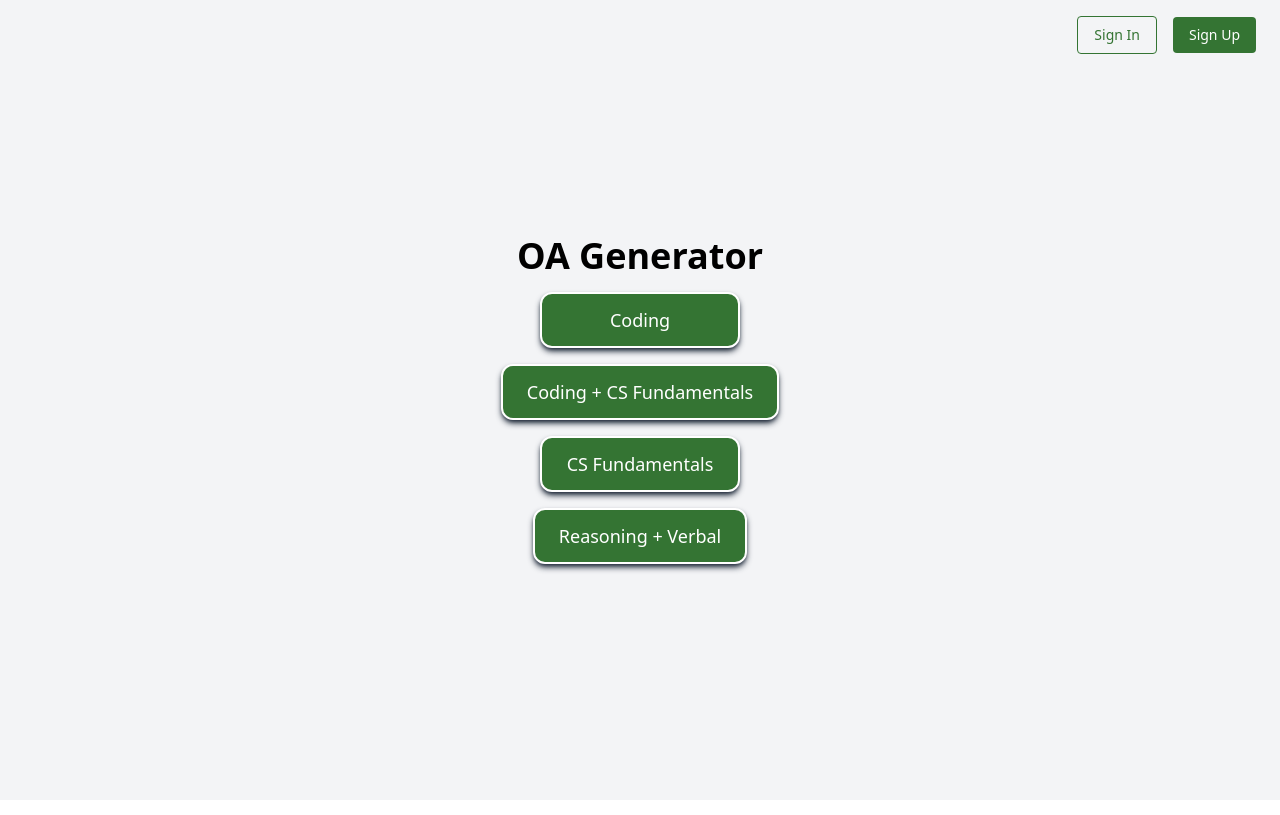
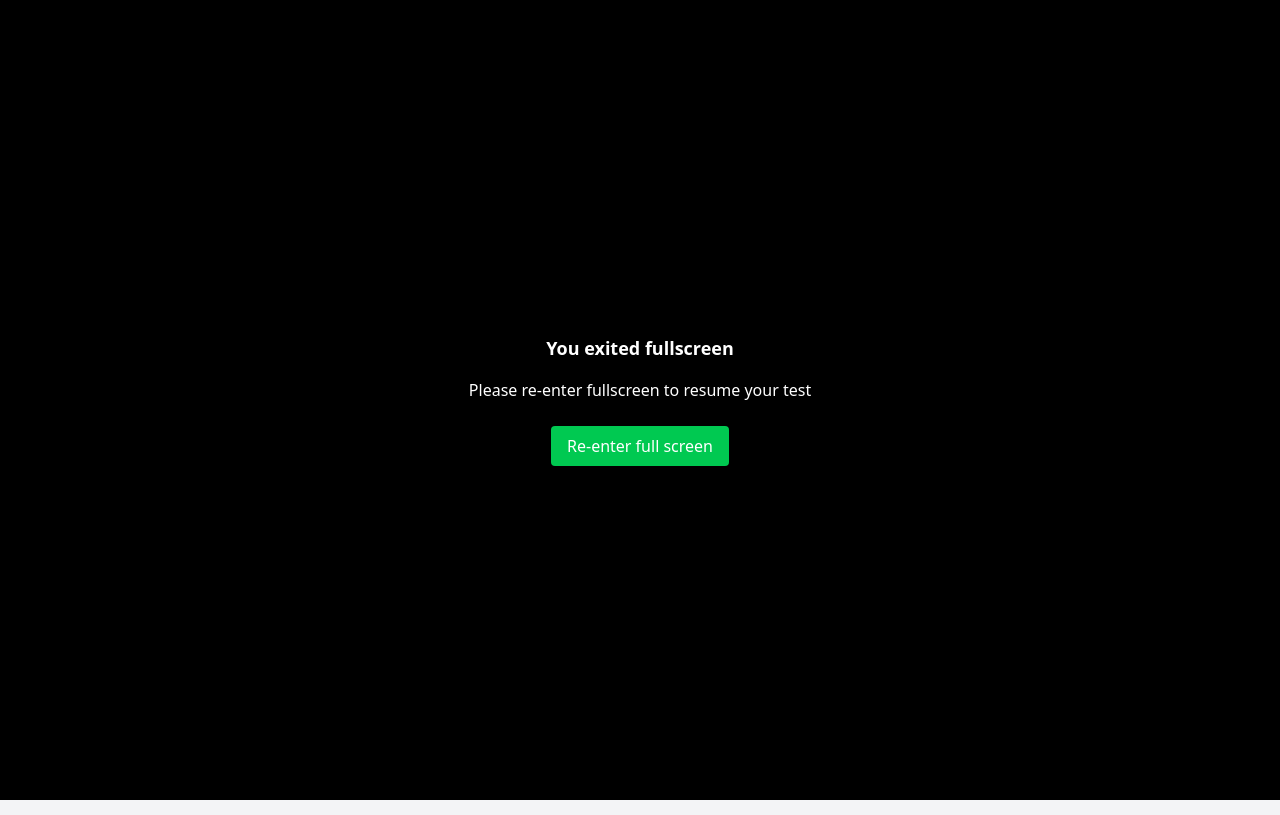
Before and after one commit to shrutisaini01/OA-Generator, a React app in the folder client/oa_frontend/: page /coding/development in a window 1280 px wide. Before the commit this address led to /. Built offline with nearby package versions, Linux system fonts and the light colour scheme; the HTML template or start-up script is replaced by a standard one.

Commit message:
newcode30june

```diff
--- a/client/oa_frontend/src/App.jsx
+++ b/client/oa_frontend/src/App.jsx
@@ -8,6 +8,8 @@ import SignIn from './pages/Signin';
 import SignUp from './pages/Signup';
 import StartTest from './pages/StartTest';
 import DSATestPage from './pages/DSATestPage';
+import DevTestPage from './pages/DevTestPage';
+import MLTestPage from './pages/MLTestPage';
 
 function App() {
   return (
@@ -22,6 +24,8 @@ function App() {
         <Route path="/signup" element={<SignUp />} />
         <Route path="/starttest" element={<StartTest />} />
         <Route path="/coding/dsa" element={<DSATestPage />} />
+        <Route path="/coding/development" element={<DevTestPage />} />
+        <Route path="/coding/machine_learning" element={<DevTestPage />} />
         <Route path="*" element={<Navigate to="/" replace />} />
       </Routes>
     </BrowserRouter>
--- /dev/null
+++ b/client/oa_frontend/src/pages/DevTestPage.jsx
@@ -0,0 +1,86 @@
+import { useState, useEffect } from 'react';
+import { useNavigate } from 'react-router-dom';
+import TestLayout from '../components/TestLayout';
+
+const DevTestPage = () => {
+    const [violation, setViolations] = useState(0);
+    const [isFullscreen, setIsFullscreen] = useState(!!document.fullscreenElement);
+    const [userCode, setUserCode] = useState('');
+    const navigate = useNavigate();
+
+    const question = {
+        title: "Create a Button Click Counter",
+        description: `Build a simple webpage feature using JavaScript.
+
+      Your task is to write a function that adds a button to the page. When the button is clicked, it should update a counter on the screen showing how many times it has been clicked.
+
+      **Example behavior:**
+      - When the page loads, it should display a button labeled "Click Me!" and a counter starting at 0.
+      - When the user clicks the button, the counter should increment and display the new count.`,
+        constraints: `- Do not use any external libraries like jQuery.
+      - Use plain HTML, CSS (optional), and JavaScript only.
+      - You may assume the HTML file is already linked to your JavaScript.`,
+        starterCode: `// You can use this starter structure:
+      document.addEventListener('DOMContentLoaded', function () {
+        // Your code here
+      });`
+      };
+
+
+  useEffect(() => {
+    const handleFullScreenChange = () => {
+      const fullScreenMode = !!document.fullscreenElement;
+      setIsFullscreen(fullScreenMode);
+      if (!fullScreenMode) {
+        const newCount = violation + 1;
+        setViolations(newCount);
+        alert(`You exited fullscreen! Violation count: ${newCount}/3`);
+        if (newCount >= 3) {
+          alert("Violations exceeded! Your test is disqualified!");
+          navigate("/coding");
+        }
+      }
+    };
+    document.addEventListener('fullscreenchange', handleFullScreenChange);
+    return () => document.removeEventListener('fullscreenchange', handleFullScreenChange);
+  }, [violation, navigate]);
+
+  const requestFullScreen = () => {
+    const element = document.documentElement;
+    if (element.requestFullscreen) element.requestFullscreen();
+    else if (element.webkitRequestFullscreen) element.webkitRequestFullscreen();
+    else if (element.msRequestFullscreen) element.msRequestFullscreen();
+  };
+
+  return (
+    <TestLayout>
+      <h2 className="text-xl font-semibold text-blue-600 mb-4">{question.title}</h2>
+      <pre className="whitespace-pre-wrap text-gray-700 mb-4">{question.description}</pre>
+      <p className="text-sm font-semibold">Constraints:</p>
+      <pre className="bg-gray-100 p-3 rounded mb-4 text-sm">{question.constraints}</pre>
+
+      <label className="block font-semibold mb-2">Your Code:</label>
+      <textarea
+        value={userCode}
+        onChange={e => setUserCode(e.target.value)}
+        placeholder={question.starterCode}
+        className="w-full h-64 p-3 border-2 border-gray-300 rounded font-mono text-sm"
+      />
+
+      {!isFullscreen && (
+        <div className="absolute inset-0 bg-black bg-opacity-50 text-white flex flex-col items-center justify-center z-50">
+          <p className="font-semibold text-lg mb-4">You exited fullscreen</p>
+          <p className="mb-6">Please re-enter fullscreen to resume your test</p>
+          <button
+            className="px-4 py-2 bg-green-500 rounded hover:bg-green-600"
+            onClick={requestFullScreen}
+          >
+            Re-enter full screen
+          </button>
+        </div>
+      )}
+    </TestLayout>
+  );
+}
+
+export default DevTestPage;
--- /dev/null
+++ b/client/oa_frontend/src/pages/MLTestPage.jsx
@@ -0,0 +1,99 @@
+import { useState, useEffect } from 'react';
+import { useNavigate } from 'react-router-dom';
+import TestLayout from '../components/TestLayout';
+
+const MLTestPage = () => {
+        const [violation, setViolations] = useState(0);
+        const [isFullscreen, setIsFullscreen] = useState(!!document.fullscreenElement);
+        const [userCode, setUserCode] = useState('');
+        const navigate = useNavigate();
+
+        const question = {
+            title: "Linear Regression Implementation",
+            description: `Implement a simple linear regression model using Python.
+
+          Given a dataset of input values (X) and output values (y), calculate the slope (m) and intercept (b) for the line of best fit using the least squares method.
+
+          **Example:**
+          Input:
+          X = [1, 2, 3, 4, 5]
+          y = [2, 4, 5, 4, 5]
+
+          Output:
+          Slope (m): ~0.6
+          Intercept (b): ~2.2`,
+            constraints: `- Do not use external ML libraries like scikit-learn.
+          - Use basic Python (NumPy is allowed).
+          - Show your final m and b values.`,
+            starterCode: `import numpy as np
+
+          def linear_regression(X, y):
+              # Your code here
+              return m, b
+
+          X = np.array([1, 2, 3, 4, 5])
+          y = np.array([2, 4, 5, 4, 5])
+
+          m, b = linear_regression(X, y)
+          print("Slope (m):", m)
+          print("Intercept (b):", b)`
+          };
+
+
+  useEffect(() => {
+    const handleFullScreenChange = () => {
+      const fullScreenMode = !!document.fullscreenElement;
+      setIsFullscreen(fullScreenMode);
+      if (!fullScreenMode) {
+        const newCount = violation + 1;
+        setViolations(newCount);
+        alert(`You exited fullscreen! Violation count: ${newCount}/3`);
+        if (newCount >= 3) {
+          alert("Violations exceeded! Your test is disqualified!");
+          navigate("/coding");
+        }
+      }
+    };
+    document.addEventListener('fullscreenchange', handleFullScreenChange);
+    return () => document.removeEventListener('fullscreenchange', handleFullScreenChange);
+  }, [violation, navigate]);
+
+  const requestFullScreen = () => {
+    const element = document.documentElement;
+    if (element.requestFullscreen) element.requestFullscreen();
+    else if (element.webkitRequestFullscreen) element.webkitRequestFullscreen();
+    else if (element.msRequestFullscreen) element.msRequestFullscreen();
+  };
+
+  return (
+    <TestLayout>
+      <h2 className="text-xl font-semibold text-blue-600 mb-4">{question.title}</h2>
+      <pre className="whitespace-pre-wrap text-gray-700 mb-4">{question.description}</pre>
+      <p className="text-sm font-semibold">Constraints:</p>
+      <pre className="bg-gray-100 p-3 rounded mb-4 text-sm">{question.constraints}</pre>
+
+      <label className="block font-semibold mb-2">Your Code:</label>
+      <textarea
+        value={userCode}
+        onChange={e => setUserCode(e.target.value)}
+        placeholder={question.starterCode}
+        className="w-full h-64 p-3 border-2 border-gray-300 rounded font-mono text-sm"
+      />
+
+      {!isFullscreen && (
+        <div className="absolute inset-0 bg-black bg-opacity-50 text-white flex flex-col items-center justify-center z-50">
+          <p className="font-semibold text-lg mb-4">You exited fullscreen</p>
+          <p className="mb-6">Please re-enter fullscreen to resume your test</p>
+          <button
+            className="px-4 py-2 bg-green-500 rounded hover:bg-green-600"
+            onClick={requestFullScreen}
+          >
+            Re-enter full screen
+          </button>
+        </div>
+      )}
+    </TestLayout>
+  );
+};
+
+export default MLTestPage;
--- a/client/oa_frontend/src/pages/StartTest.jsx
+++ b/client/oa_frontend/src/pages/StartTest.jsx
@@ -16,7 +16,7 @@ const StartTest = () => {
     'english': '/english',
     'dsa': '/coding/dsa',
     'development': '/coding/development',
-    'machine_learning': '/coding/machine-learning',
+    'machine_learning': '/coding/machine_learning',
   };
 
 
```
